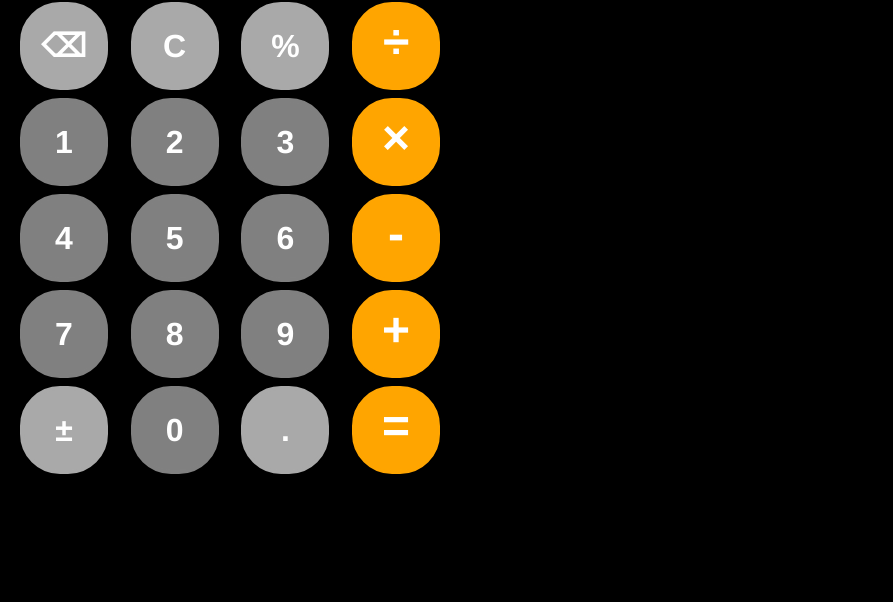
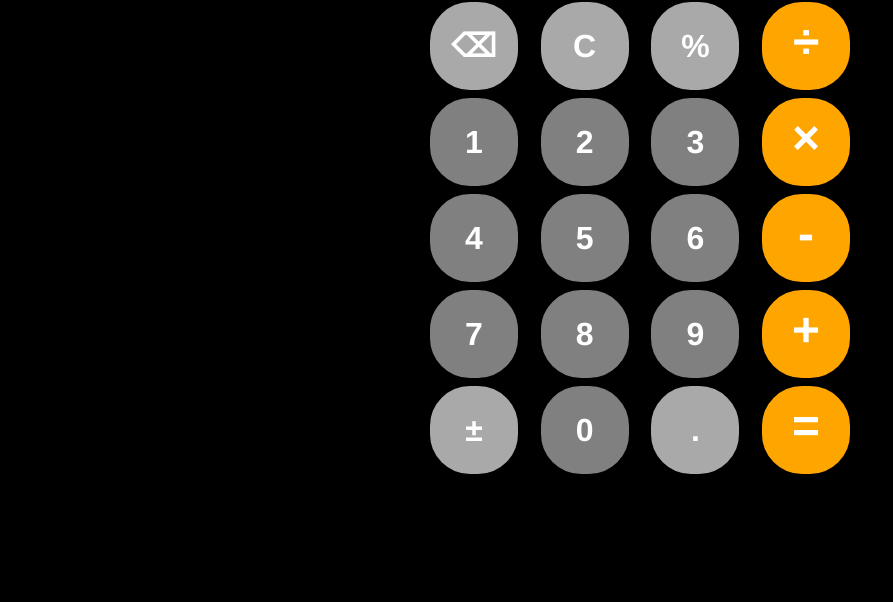
Before and after one commit to Vairiation/calculator, a website built with Vite: page index.html in a window 1280 px wide. Shown: the part 198-800 px from the top of the page, without its empty margins (0-893 px from the left). Built offline with nearby package versions, Linux system fonts and the light colour scheme.

Commit message:
Fix CSS styling so that calculator is center on all screen sizes

```diff
--- a/style.css
+++ b/style.css
@@ -27,6 +27,8 @@ body {
     max-height: 956px;
     max-width: 440px;
     padding: 0 10px 10% 10px;
+    margin: auto;
+    margin-bottom: 0;
 }
 
 .calculatorScreen {
```
